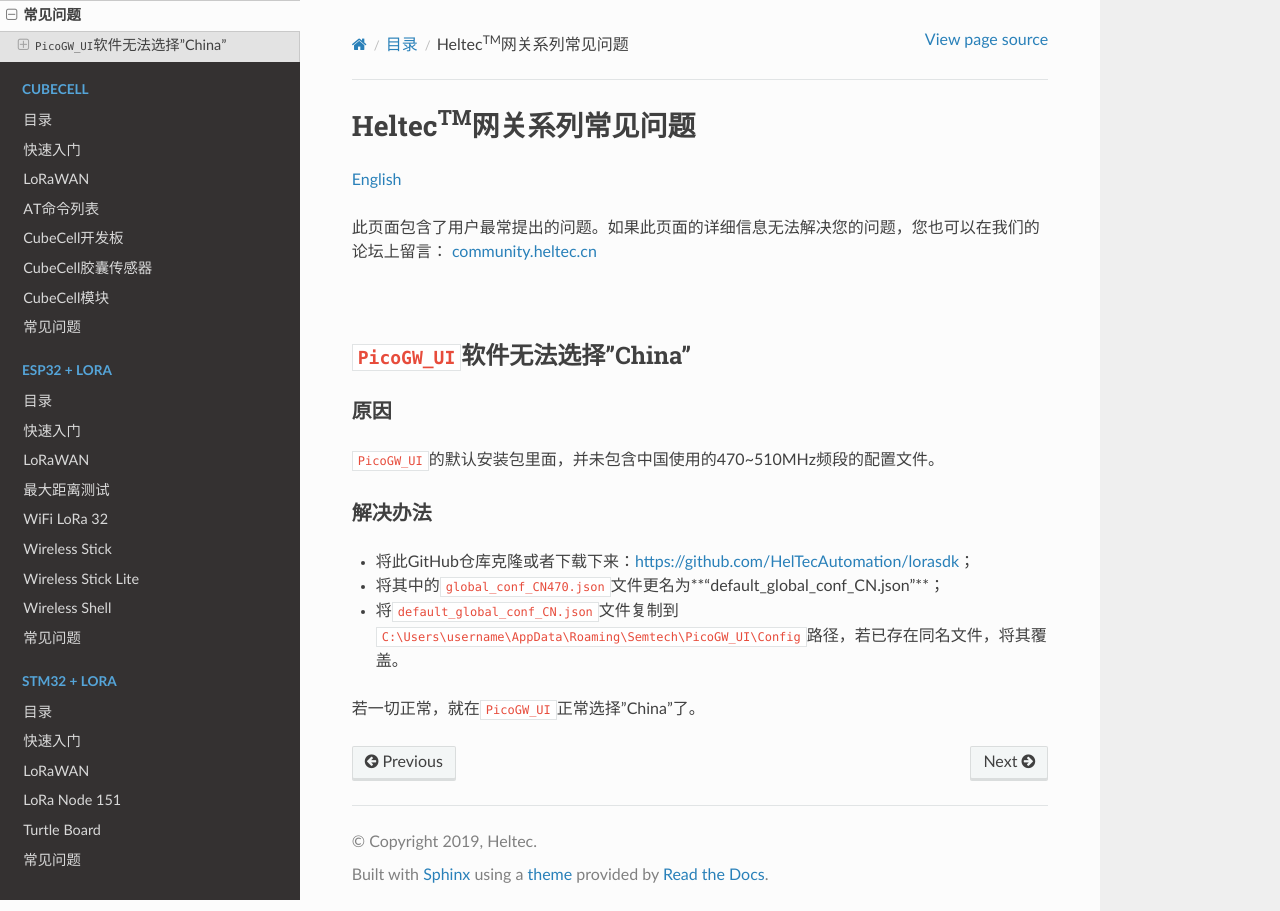
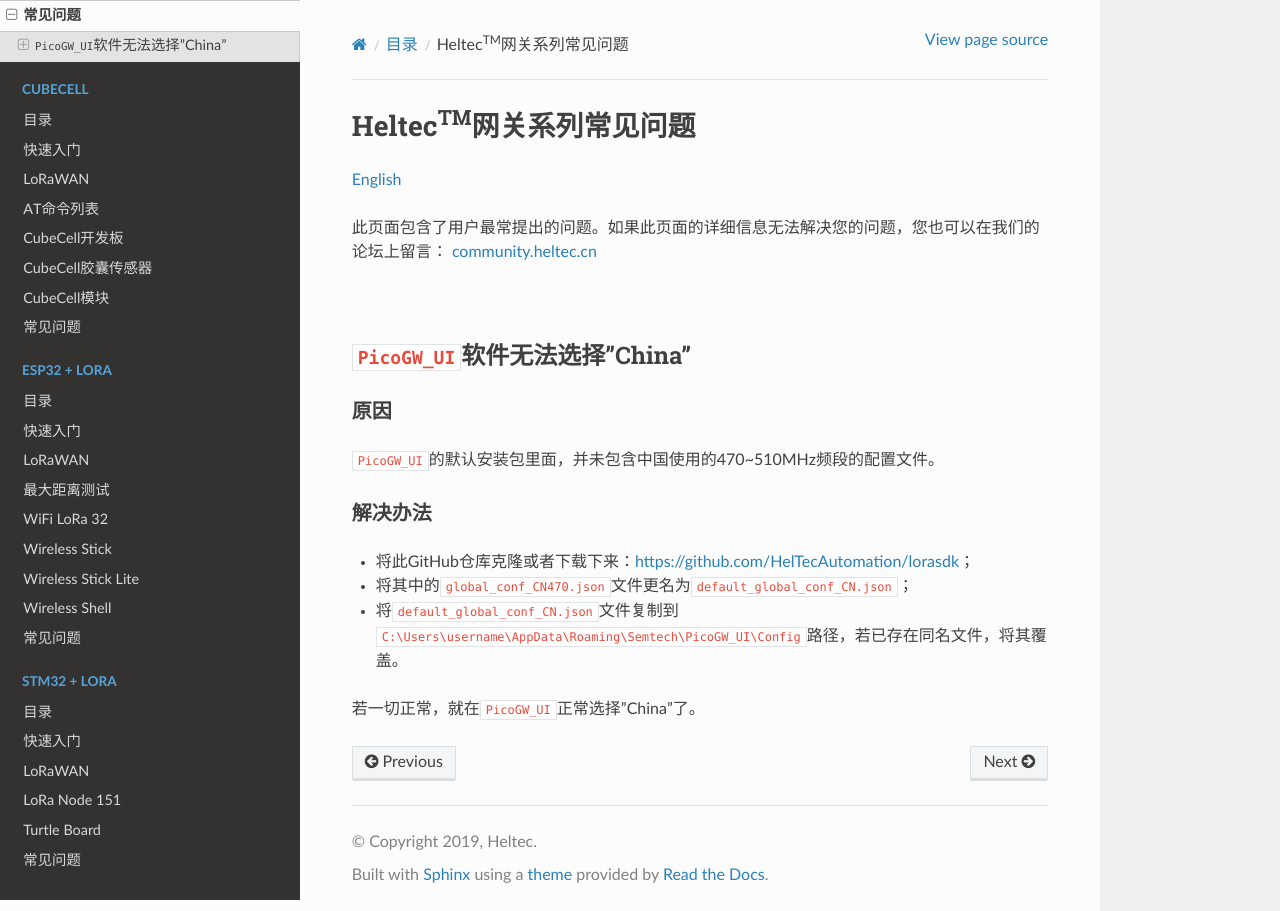
Before and after one commit to HelTecAutomation/HeltecDocs-zh_CN, a Sphinx documentation site: the page built from zh_CN/source/gateway/frequently_asked_questions.md, in a window 1280 px wide. Built offline with Sphinx 7.4.7 and the Read the Docs theme 2.0.0, drawn with Linux system fonts in a browser that asks for light colours; pages that are not in the unit, such as notebooks, are missing from menus.

```diff
--- a/zh_CN/source/gateway/frequently_asked_questions.md
+++ b/zh_CN/source/gateway/frequently_asked_questions.md
@@ -14,7 +14,7 @@
 ### 解决办法
 
 - 将此GitHub仓库克隆或者下载下来：[https://github.com/HelTecAutomation/lorasdk](https://github.com/HelTecAutomation/lorasdk)；
-- 将其中的`global_conf_CN470.json`文件更名为**“default_global_conf_CN.json”**；
+- 将其中的`global_conf_CN470.json`文件更名为`default_global_conf_CN.json`；
 - 将`default_global_conf_CN.json`文件复制到`C:\Users\username\AppData\Roaming\Semtech\PicoGW_UI\Config`路径，若已存在同名文件，将其覆盖。
 
 若一切正常，就在`PicoGW_UI`正常选择"China"了。
```
